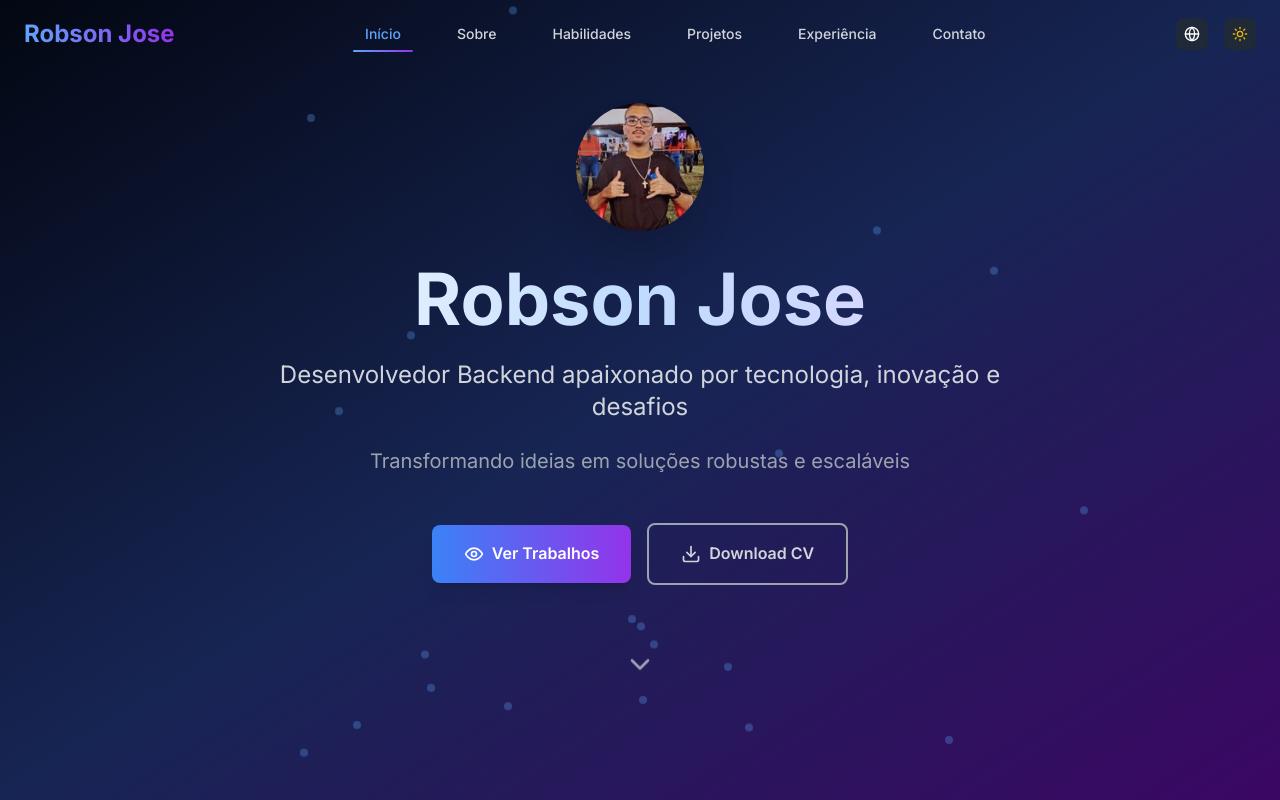
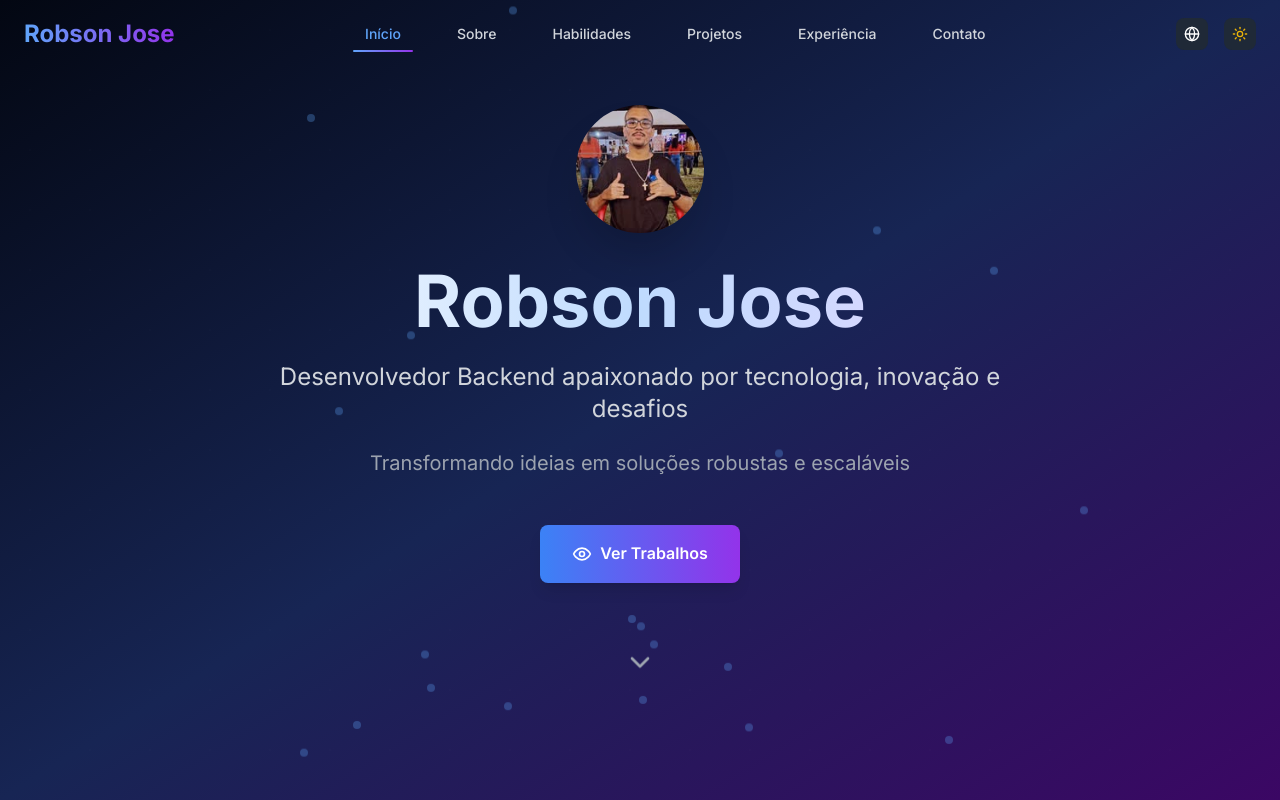
Before and after one commit to CodeMaster-java/PortFolio, a React (Vite) app: page / in a window 1280 px wide. Shown: the top 800 px of the page. Built offline with nearby package versions, Linux system fonts and the light colour scheme.

Commit message:
refactor: remove CV download functionality and related toast notification from Hero component

```diff
--- a/src/components/Hero.tsx
+++ b/src/components/Hero.tsx
@@ -1,5 +1,5 @@
-import React, { useState } from 'react';
-import { ChevronDown, Download, Eye } from 'lucide-react';
+import React from 'react';
+import { ChevronDown, Eye } from 'lucide-react';
 import { useLanguage } from '../hooks/useLanguage';
 
 interface HeroProps {
@@ -8,19 +8,6 @@ interface HeroProps {
 
 const Hero: React.FC<HeroProps> = ({ setActiveSection }) => {
   const { t } = useLanguage();
-  const [showToast, setShowToast] = useState(false);
-
-  const handleDownloadCV = () => {
-    // Cria um link temporário para download
-    const link = document.createElement('a');
-    link.href = '/Curriculo.pdf';
-    link.download = 'Curriculo-RobsonJose.pdf';
-    document.body.appendChild(link);
-    link.click();
-    document.body.removeChild(link);
-    setShowToast(true);
-    setTimeout(() => setShowToast(false), 3000);
-  };
 
   const scrollToSection = (sectionId: string) => {
     const element = document.getElementById(sectionId);
@@ -97,10 +84,6 @@ const Hero: React.FC<HeroProps> = ({ setActiveSection }) => {
                 <span>{t('viewWork')}</span>
               </button>
 
-              <button onClick={handleDownloadCV} className="group flex items-center space-x-2 border-2 border-gray-400 text-gray-300 hover:border-blue-400 hover:text-blue-400 px-8 py-4 rounded-lg font-semibold transition-all duration-300 transform hover:scale-105">
-                <Download className="w-5 h-5 group-hover:scale-110 transition-transform" />
-                <span>{t('downloadCV')}</span>
-              </button>
             </div>
 
             {/* Scroll Indicator */}
@@ -115,12 +98,6 @@ const Hero: React.FC<HeroProps> = ({ setActiveSection }) => {
           </div>
         </div>
       </section>
-      {showToast && (
-        <div className="fixed bottom-6 right-6 bg-green-600 text-white px-4 py-2 rounded-lg shadow-lg animate-fade-in-up flex items-center space-x-2">
-          <span>✅</span>
-          <span>Currículo baixado!</span>
-        </div>
-      )}
     </>
   );
 };
```
